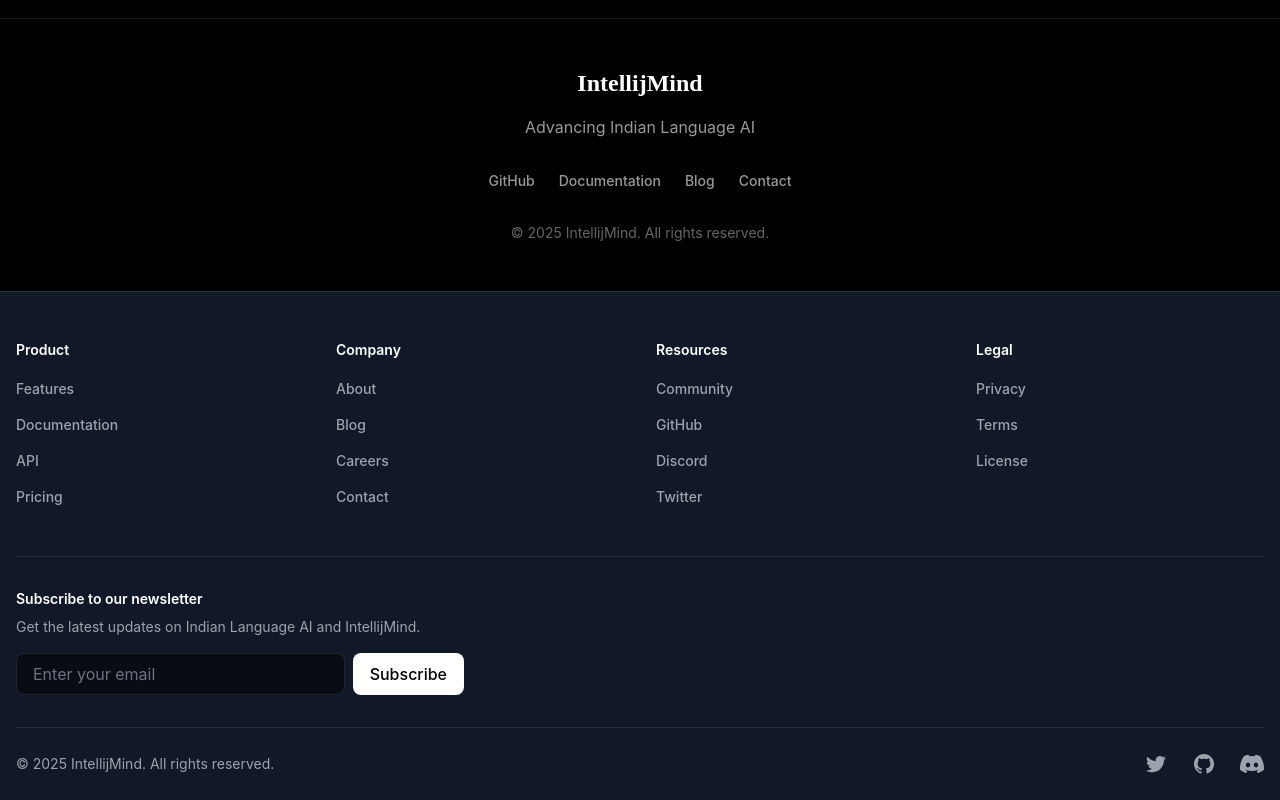
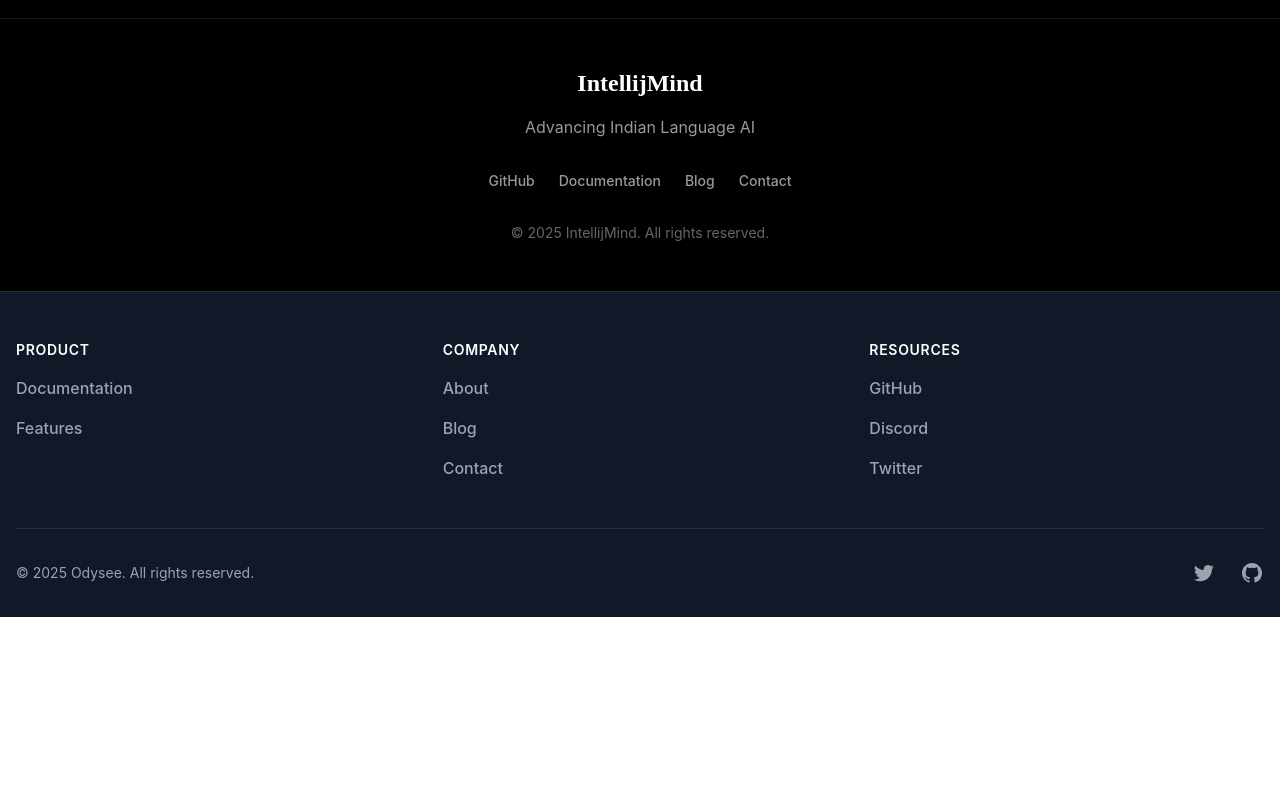
Before and after one commit to threatthriver/odysee-react, a React (Vite) app: page / in a window 1280 px wide. Shown: the part 2596-3396 px from the top of the page. After the commit the page ends 3213 px from the top, so only its background shows below. Built offline with nearby package versions, Linux system fonts and the light colour scheme; a web font is replaced by a local one.

Commit message:
feat: add ComingSoon page and simplify footer
- Create ComingSoon page for API, Pricing, and Careers sections
- Remove newsletter section from footer
- Simplify footer links and structure
- Update routing in App.tsx

```diff
--- a/src/App.tsx
+++ b/src/App.tsx
@@ -4,6 +4,7 @@
 import Blog from './pages/Blog'
 import Contact from './pages/Contact'
 import Story from './pages/Story'
+import ComingSoon from './pages/ComingSoon'
 
 const App = () => {
   return (
@@ -240,10 +241,12 @@
               </footer>
             </div>
           } />
+          <Route path="blog" element={<Blog />} />
           <Route path="documentation" element={<Documentation />} />
-          <Route path="blog" element={<Blog />} />
           <Route path="contact" element={<Contact />} />
-          <Route path="story" element={<Story />} />
+          <Route path="api" element={<ComingSoon />} />
+          <Route path="pricing" element={<ComingSoon />} />
+          <Route path="careers" element={<ComingSoon />} />
         </Route>
       </Routes>
     </Router>
--- a/src/components/Layout.tsx
+++ b/src/components/Layout.tsx
@@ -75,120 +75,91 @@
       <footer className="bg-gray-900 border-t border-white/10">
         <div className="container mx-auto px-4">
           {/* Main Footer Content */}
-          <div className="py-12 grid grid-cols-2 md:grid-cols-4 gap-8">
-            {/* Product Links */}
+          <div className="py-12 grid grid-cols-2 md:grid-cols-3 gap-8">
+            {/* Product */}
             <div>
-              <h3 className="text-sm font-semibold text-white mb-4">Product</h3>
-              <ul className="space-y-3">
-                {footerLinks.product.map((link) => (
-                  <li key={link.name}>
-                    <Link
-                      to={link.href}
-                      className="text-sm text-gray-400 hover:text-white transition-colors"
-                    >
-                      {link.name}
+              <h3 className="text-sm font-semibold text-white tracking-wider uppercase mb-4">
+                Product
+              </h3>
+              <ul className="space-y-4">
+                <li>
+                  <Link to="/documentation" className="text-gray-400 hover:text-white transition-colors">
+                    Documentation
                   </Link>
                 </li>
-                ))}
+                <li>
+                  <Link to="/features" className="text-gray-400 hover:text-white transition-colors">
+                    Features
+                  </Link>
+                </li>
               </ul>
             </div>
 
-            {/* Company Links */}
+            {/* Company */}
             <div>
-              <h3 className="text-sm font-semibold text-white mb-4">Company</h3>
-              <ul className="space-y-3">
-                {footerLinks.company.map((link) => (
-                  <li key={link.name}>
-                    <Link
-                      to={link.href}
-                      className="text-sm text-gray-400 hover:text-white transition-colors"
-                    >
-                      {link.name}
+              <h3 className="text-sm font-semibold text-white tracking-wider uppercase mb-4">
+                Company
+              </h3>
+              <ul className="space-y-4">
+                <li>
+                  <Link to="/about" className="text-gray-400 hover:text-white transition-colors">
+                    About
                   </Link>
                 </li>
-                ))}
+                <li>
+                  <Link to="/blog" className="text-gray-400 hover:text-white transition-colors">
+                    Blog
+                  </Link>
+                </li>
+                <li>
+                  <Link to="/contact" className="text-gray-400 hover:text-white transition-colors">
+                    Contact
+                  </Link>
+                </li>
               </ul>
             </div>
 
-            {/* Resources Links */}
+            {/* Resources */}
             <div>
-              <h3 className="text-sm font-semibold text-white mb-4">Resources</h3>
-              <ul className="space-y-3">
-                {footerLinks.resources.map((link) => (
-                  <li key={link.name}>
-                    <a
-                      href={link.href}
-                      target="_blank"
-                      rel="noopener noreferrer"
-                      className="text-sm text-gray-400 hover:text-white transition-colors"
-                    >
-                      {link.name}
+              <h3 className="text-sm font-semibold text-white tracking-wider uppercase mb-4">
+                Resources
+              </h3>
+              <ul className="space-y-4">
+                <li>
+                  <a href="https://github.com" target="_blank" rel="noopener noreferrer" className="text-gray-400 hover:text-white transition-colors">
+                    GitHub
                   </a>
                 </li>
-                ))}
-              </ul>
-            </div>
-
-            {/* Legal Links */}
-            <div>
-              <h3 className="text-sm font-semibold text-white mb-4">Legal</h3>
-              <ul className="space-y-3">
-                {footerLinks.legal.map((link) => (
-                  <li key={link.name}>
-                    <Link
-                      to={link.href}
-                      className="text-sm text-gray-400 hover:text-white transition-colors"
-                    >
-                      {link.name}
-                    </Link>
+                <li>
+                  <a href="https://discord.com" target="_blank" rel="noopener noreferrer" className="text-gray-400 hover:text-white transition-colors">
+                    Discord
+                  </a>
                 </li>
-                ))}
+                <li>
+                  <a href="https://twitter.com" target="_blank" rel="noopener noreferrer" className="text-gray-400 hover:text-white transition-colors">
+                    Twitter
+                  </a>
+                </li>
               </ul>
             </div>
           </div>
 
-          {/* Newsletter Section */}
-          <div className="py-8 border-t border-white/10">
-            <div className="max-w-md">
-              <h3 className="text-sm font-semibold text-white mb-2">Subscribe to our newsletter</h3>
-              <p className="text-sm text-gray-400 mb-4">
-                Get the latest updates on Indian Language AI and IntellijMind.
+          {/* Bottom bar */}
+          <div className="border-t border-white/10 py-8 flex flex-col md:flex-row justify-between items-center space-y-4 md:space-y-0">
+            <p className="text-gray-400 text-sm">
+              &copy; {new Date().getFullYear()} Odysee. All rights reserved.
             </p>
-              <div className="flex gap-2">
-                <input
-                  type="email"
-                  placeholder="Enter your email"
-                  className="flex-1 px-4 py-2 bg-black/50 rounded-lg border border-white/10 text-white placeholder-gray-500 focus:outline-none focus:border-white/30"
-                />
-                <button className="px-4 py-2 bg-white text-black rounded-lg font-medium hover:bg-white/90 transition-colors">
-                  Subscribe
-                </button>
-              </div>
-            </div>
-          </div>
-
-          {/* Bottom Bar */}
-          <div className="py-6 border-t border-white/10 flex flex-col md:flex-row justify-between items-center space-y-4 md:space-y-0">
-            <div className="text-sm text-gray-400">
-              &copy; 2025 IntellijMind. All rights reserved.
-            </div>
             <div className="flex space-x-6">
-              <a href="#" className="text-gray-400 hover:text-white">
+              <a href="https://twitter.com" target="_blank" rel="noopener noreferrer" className="text-gray-400 hover:text-white">
                 <span className="sr-only">Twitter</span>
                 <svg className="h-6 w-6" fill="currentColor" viewBox="0 0 24 24">
                   <path d="M8.29 20.251c7.547 0 11.675-6.253 11.675-11.675 0-.178 0-.355-.012-.53A8.348 8.348 0 0022 5.92a8.19 8.19 0 01-2.357.646 4.118 4.118 0 001.804-2.27 8.224 8.224 0 01-2.605.996 4.107 4.107 0 00-6.993 3.743 11.65 11.65 0 01-8.457-4.287 4.106 4.106 0 001.27 5.477A4.072 4.072 0 012.8 9.713v.052a4.105 4.105 0 003.292 4.022 4.095 4.095 0 01-1.853.07 4.108 4.108 0 003.834 2.85A8.233 8.233 0 012 18.407a11.616 11.616 0 006.29 1.84" />
                 </svg>
               </a>
-              <a href="#" className="text-gray-400 hover:text-white">
+              <a href="https://github.com" target="_blank" rel="noopener noreferrer" className="text-gray-400 hover:text-white">
                 <span className="sr-only">GitHub</span>
                 <svg className="h-6 w-6" fill="currentColor" viewBox="0 0 24 24">
                   <path fillRule="evenodd" d="M12 2C6.477 2 2 6.484 2 12.017c0 4.425 2.865 8.18 6.839 9.504.5.092.682-.217.682-.483 0-.237-.008-.868-.013-1.703-2.782.605-3.369-1.343-3.369-1.343-.454-1.158-1.11-1.466-1.11-1.466-.908-.62.069-.608.069-.608 1.003.07 1.531 1.032 1.531 1.032.892 1.53 2.341 1.088 2.91.832.092-.647.35-1.088.636-1.338-2.22-.253-4.555-1.113-4.555-4.951 0-1.093.39-1.988 1.029-2.688-.103-.253-.446-1.272.098-2.65 0 0 .84-.27 2.75 1.026A9.564 9.564 0 0112 6.844c.85.004 1.705.115 2.504.337 1.909-1.296 2.747-1.027 2.747-1.027.546 1.379.202 2.398.1 2.651.64.7 1.028 1.595 1.028 2.688 0 3.848-2.339 4.695-4.566 4.943.359.309.678.92.678 1.855 0 1.338-.012 2.419-.012 2.747 0 .268.18.58.688.482A10.019 10.019 0 0022 12.017C22 6.484 17.522 2 12 2z" clipRule="evenodd" />
-                </svg>
-              </a>
-              <a href="#" className="text-gray-400 hover:text-white">
-                <span className="sr-only">Discord</span>
-                <svg className="h-6 w-6" fill="currentColor" viewBox="0 0 24 24">
-                  <path d="M20.317 4.37a19.791 19.791 0 00-4.885-1.515.074.074 0 00-.079.037c-.21.375-.444.864-.608 1.25a18.27 18.27 0 00-5.487 0 12.64 12.64 0 00-.617-1.25.077.077 0 00-.079-.037A19.736 19.736 0 003.677 4.37a.07.07 0 00-.032.027C.533 9.046-.32 13.58.099 18.057a.082.082 0 00.031.057 19.9 19.9 0 005.993 3.03.078.078 0 00.084-.028c.462-.63.874-1.295 1.226-1.994a.076.076 0 00-.041-.106 13.107 13.107 0 01-1.872-.892.077.077 0 01-.008-.128 10.2 10.2 0 00.372-.292.074.074 0 01.077-.01c3.928 1.793 8.18 1.793 12.062 0a.074.074 0 01.078.01c.12.098.246.198.373.292a.077.077 0 01-.006.127 12.299 12.299 0 01-1.873.892.077.077 0 00-.041.107c.36.698.772 1.362 1.225 1.993a.076.076 0 00.084.028 19.839 19.839 0 006.002-3.03.077.077 0 00.032-.054c.5-5.177-.838-9.674-3.549-13.66a.061.061 0 00-.031-.03zM8.02 15.33c-1.183 0-2.157-1.085-2.157-2.419 0-1.333.956-2.419 2.157-2.419 1.21 0 2.176 1.096 2.157 2.42 0 1.333-.956 2.418-2.157 2.418zm7.975 0c-1.183 0-2.157-1.085-2.157-2.419 0-1.333.955-2.419 2.157-2.419 1.21 0 2.176 1.096 2.157 2.42 0 1.333-.946 2.418-2.157 2.418z" />
                 </svg>
               </a>
             </div>
--- /dev/null
+++ b/src/pages/ComingSoon.tsx
@@ -0,0 +1,33 @@
+import { motion } from 'framer-motion'
+import React from 'react'
+import { Link } from 'react-router-dom'
+
+const ComingSoon: React.FC = () => {
+  return (
+    <div className="min-h-screen bg-black text-white flex items-center justify-center">
+      <div className="container mx-auto px-4 text-center">
+        <motion.div
+          initial={{ opacity: 0, y: 20 }}
+          animate={{ opacity: 1, y: 0 }}
+          transition={{ duration: 0.5 }}
+          className="max-w-2xl mx-auto"
+        >
+          <h1 className="text-4xl md:text-6xl font-bold mb-6 bg-gradient-to-r from-white via-primary-400 to-accent-400 text-transparent bg-clip-text">
+            Coming Soon
+          </h1>
+          <p className="text-xl text-gray-400 mb-8">
+            We're working hard to bring you something amazing. Stay tuned!
+          </p>
+          <Link
+            to="/"
+            className="inline-block px-8 py-4 bg-white text-black rounded-full font-medium text-sm hover:bg-white/90 transition-all duration-300"
+          >
+            Back to Home
+          </Link>
+        </motion.div>
+      </div>
+    </div>
+  )
+}
+
+export default ComingSoon
```
Lines whose indentation alone changed are shown as unchanged.
